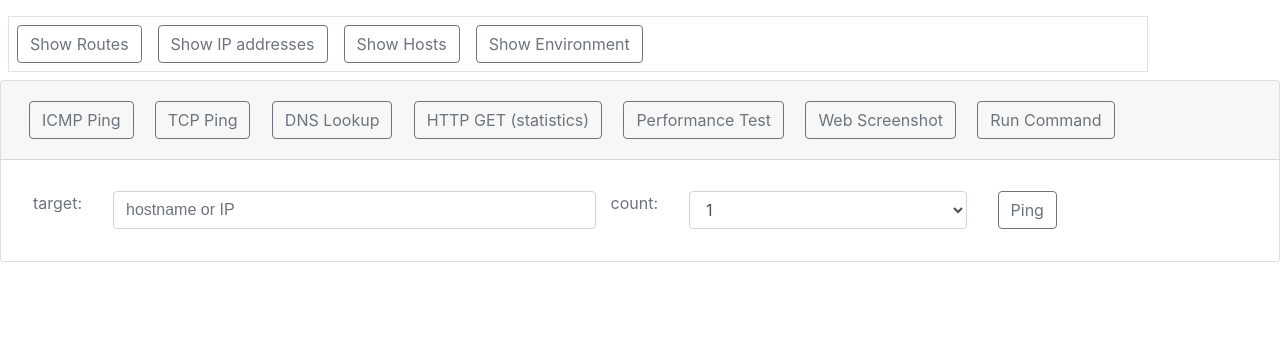
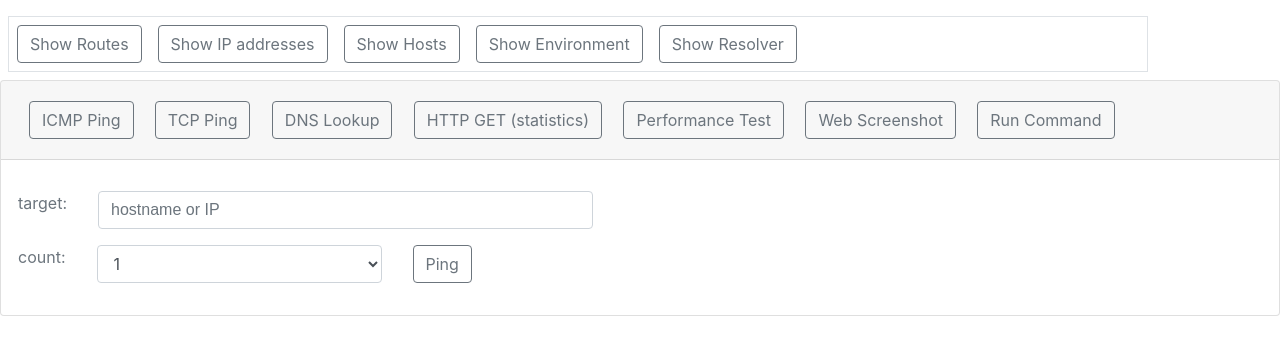
Before and after one commit to jgruberf5/container-demo-runner, a Flask app: page / in a window 1280 px wide, after a click on "ICMP Ping". Shown: the part 114-469 px from the top of the page. Run offline with Flask 2, Linux system fonts and the light colour scheme; some libraries are stand-ins or nearby versions.

Commit message:
cleaned up input forms, added button to show resolv.conf

```diff
--- a/templates/index.html
+++ b/templates/index.html
@@ -15,9 +15,11 @@
     <link rel="stylesheet" href="https://cdn.jsdelivr.net/npm/bootstrap-select@1.13.18/dist/css/bootstrap-select.css"
         crossorigin="anonymous">
     <!-- scripts -->
-    <script src="https://cdn.jsdelivr.net/npm/socket.io@4.1.3/client-dist/socket.io.min.js" crossorigin="anonymous"></script>
+    <script src="https://cdn.jsdelivr.net/npm/socket.io@4.1.3/client-dist/socket.io.min.js"
+        crossorigin="anonymous"></script>
     <script src="https://cdn.jsdelivr.net/npm/jquery@3.5.1/dist/jquery.min.js" crossorigin="anonymous"></script>
-    <script src="https://cdn.jsdelivr.net/npm/bootstrap@4.5.3/dist/js/bootstrap.bundle.min.js" crossorigin="anonymous"></script>
+    <script src="https://cdn.jsdelivr.net/npm/bootstrap@4.5.3/dist/js/bootstrap.bundle.min.js"
+        crossorigin="anonymous"></script>
     <style>
         input {
             font-family: sans-serif;
@@ -31,7 +33,8 @@
             <div class="navbar-collapse collapse w-100 order-1 order-md-0 dual-collapse2">
                 <div class="navbar-nav mr-auto">
                     <a href="/" class="navbar-brand d-flex align-items-center">
-                        <img src='/static/images/f5-logo-rgb.svg' height='32' width='32' style='margin-right: 20px;' alt='logo'>
+                        <img src='/static/images/f5-logo-rgb.svg' height='32' width='32' style='margin-right: 20px;'
+                            alt='logo'>
                         <strong>In Container Diagnostic Services</strong>
                     </a>
                 </div>
@@ -49,7 +52,8 @@
             <div class="progress-bar bg-danger" role="progressbar" aria-valuenow="0" aria-valuemin="0"
                 aria-valuemax="100" id="progress" style="width:0%;"></div>
         </div>
-        <div class="alert px-5 text-uppercase font-weight-bold invisible" id='banner' style="background-color:{{ banner_background_color }}; color:{{ banner_text_color }};">
+        <div class="alert px-5 text-uppercase font-weight-bold invisible" id='banner'
+            style="background-color:{{ banner_background_color }}; color:{{ banner_text_color }};">
         </div>
     </header>
     <div class="modal fade" id="settingsModal" tabindex="-1" role="dialog" aria-labelledby="settingsModalLabel"
@@ -91,6 +95,7 @@
             <button id='ipaddr' class="btn btn-outline-secondary m-2">Show IP addresses</button>
             <button id='showhosts' class="btn btn-outline-secondary m-2">Show Hosts</button>
             <button id='showenv' class="btn btn-outline-secondary m-2">Show Environment</button>
+            <button id='showresolv' class="btn btn-outline-secondary m-2">Show Resolver</button>
         </div>
     </div>
     <div class="accordion" id="accordionFunctions">
@@ -131,11 +136,14 @@
             <div id="collapsePing" class="collapse" aria-labelledby="headingFunctions"
                 data-parent="#accordionFunctions">
                 <div class="card-body">
-                    <div class='form-group row m-1' id='pinggroup'>
+                    <div class='form-group m-1' id='pinggroup'>
+                        <div class="row">
                             <label class='text-secondary m-2'>target:</label>
                             <div class='col-sm-5'>
                                 <input class='form-control m-2' type='text' id='pinghost' placeholder='hostname or IP'>
                             </div>
+                        </div>
+                        <div class="row">
                             <label class='text-secondary m-2'>count:</label>
                             <div class="col-sm-3 m-2">
                                 <select class="form-control" id='pingcount'>
@@ -152,19 +160,24 @@
                         </div>
                     </div>
                 </div>
+            </div>
 
             <div id="collapseTCPing" class="collapse" aria-labelledby="headingFunctions"
                 data-parent="#accordionFunctions">
                 <div class="card-body">
-                    <div class='form-group row m-1' id='tcpinggroup'>
+                    <div class='form-group m-1' id='tcpinggroup'>
+                        <div class='row'>
                             <label class='text-secondary m-2'>target:</label>
                             <div class='col-sm-3'>
-                            <input class='form-control m-2' type='text' id='tcpinghost' placeholder='hostname or IP'>
+                                <input class='form-control m-2' type='text' id='tcpinghost'
+                                    placeholder='hostname or IP'>
                             </div>
                             <label class='text-secondary m-2'>dest port:</label>
                             <div class='col-sm-2'>
                                 <input class='form-control m-2' type='text' id='tcpingport' placeholder='port'>
                             </div>
+                        </div>
+                        <div class='row'>
                             <label class='text-secondary m-2'>count:</label>
                             <div class="col-sm-2 m-2">
                                 <select class="form-control" id='tcpingcount'>
@@ -181,18 +194,23 @@
                         </div>
                     </div>
                 </div>
+            </div>
 
             <div id="collapseDNS" class="collapse" aria-labelledby="headingFunctions" data-parent="#accordionFunctions">
                 <div class="card-body">
-                    <div class='form-group row m-1' id='dnsgroup'>
+                    <div class='form-group m-1' id='dnsgroup'>
+                        <div class='row'>
                             <label class='text-secondary m-2'>target:</label>
                             <div class="col-sm-5">
                                 <input class='form-control m-2' type='text' id='dnshost' placeholder='FQDN'>
                             </div>
                             <label class='text-secondary m-1'>@</label>
                             <div class="col-sm-2">
-                            <input class='form-control m-1' type='text' id='dnsnameserver' placeholder='nameserver IP'>
+                                <input class='form-control m-1' type='text' id='dnsnameserver'
+                                    placeholder='nameserver IP'>
                             </div>
+                        </div>
+                        <div class='row'>
                             <label class='text-secondary m-1'>type:</label>
                             <div class="col-sm-2">
                                 <select class="form-control m-1" id='dnstype'>
@@ -211,6 +229,7 @@
                             </div>
                             <div>
                                 <button id='dnsbutton' class="btn btn-outline-secondary m-2">Lookup</button>
+                            </div>
                         </div>
                     </div>
                 </div>
@@ -252,13 +271,15 @@
                             </div>
                             <label class='text-secondary m-2'>port:</label>
                             <div class="col-sm-3">
-                                <input class='form-control m-2' type='number' id='sockperfport' min='1' max='65535' placeholder='11111' value='11111'>
+                                <input class='form-control m-2' type='number' id='sockperfport' min='1' max='65535'
+                                    placeholder='11111' value='11111'>
                             </div>
                         </div>
                         <div class="row">
                             <label class='text-secondary m-2'>runs:</label>
                             <div class="col-sm-3">
-                                <input class='form-control m-1' type='number' id='sockperfcount' min='1' max='100' placeholder='1' value='1'>
+                                <input class='form-control m-1' type='number' id='sockperfcount' min='1' max='100'
+                                    placeholder='1' value='1'>
                             </div>
                             <div>
                                 <button id='runsockperfbutton' class="btn btn-outline-secondary m-2">RUN</button>
@@ -342,7 +363,7 @@
             if (location.protocol === 'https:') {
                 wsProtocol = 'wss:'
             }
-            if (! location.port) {
+            if (!location.port) {
                 wsPort = 80;
                 if (location.protocol == 'https:') {
                     wsPort = 443;
@@ -568,6 +589,18 @@
                 issueCmd(cmd);
             });
 
+            $('#showresolv').click(function () {
+                let cmd = {
+                    type: 'resolv',
+                    target: 'localhost',
+                    cmd: [
+                        'cat',
+                        '/etc/resolv.conf'
+                    ]
+                }
+                issueCmd(cmd);
+            })
+
             $('#pingbutton').click(function () {
                 if (commandRunning) {
                     stopSpin();
@@ -646,7 +679,7 @@
                 issueCmd(cmd)
             });
 
-            $('#runsockperfbutton').click( function () {
+            $('#runsockperfbutton').click(function () {
                 let cmd = {
                     type: 'performance',
                     target: $('#sockperftarget').val(),
```
Lines whose indentation alone changed are shown as unchanged.
